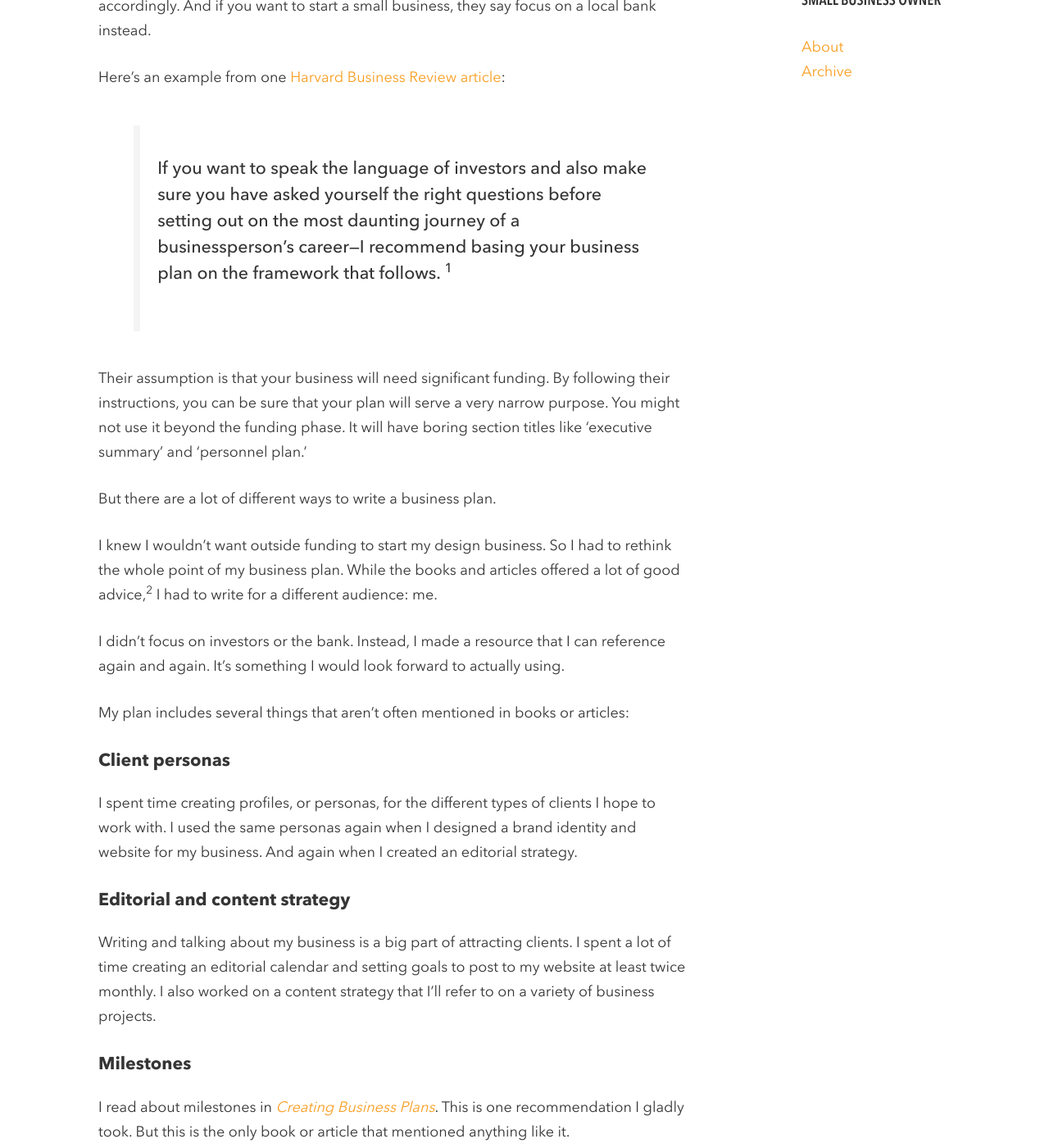
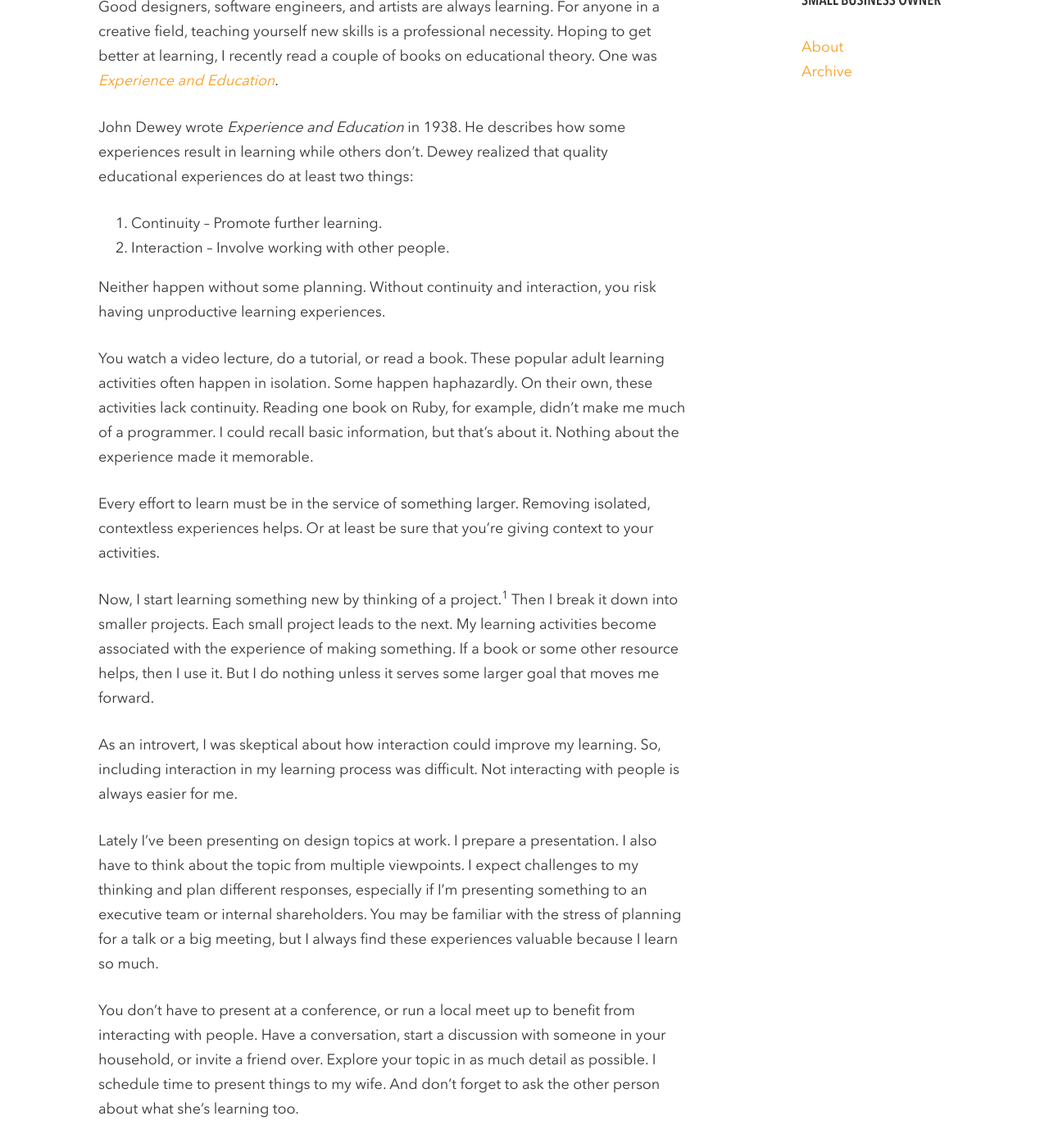
Before and after one commit to ulyth1um/ulyth1um.github.io, a Jekyll site: the page built from index.html, in a window 1280 px wide and 1400 px high, scrolled down 209 px. Shown: the whole window at 82% size. Built offline with Jekyll 4.4.1, drawn with Linux system fonts in a browser that asks for light colours; some of the changed text lies outside the part shown.

Commit message:
Publish Experience and Education for Designers and Developers article

```diff
--- a/_posts/2016-08-07-before-I-write-a-business-plan.markdown
+++ b/_posts/2016-08-07-before-I-write-a-business-plan.markdown
@@ -63,8 +63,8 @@
 
   <ol>
     <li>Who conducted the study, using what methods? What are their biases?</li>
-    <li>Niche Market, Wikipedia.org <a href="https://en.wikipedia.org/wiki/Niche_market">&#8618;</a></li>
-    <li>Cash Flow, Wikipedia.org <a href="https://en.wikipedia.org/wiki/Cash_flow">&#8618;</a></li>
+    <li><a href="https://en.wikipedia.org/wiki/Niche_market">Niche Market, Wikipedia.org</a></li>
+    <li><a href="https://en.wikipedia.org/wiki/Cash_flow">Cash Flow, Wikipedia.org</a></li>
   </ol>
 
 </div>
--- /dev/null
+++ b/_posts/2016-10-31-experience-eductation.markdown
@@ -0,0 +1,42 @@
+---
+layout: post
+title:  "Experience and Education for Designers and Developers"
+date:   2016-10-31 12:00:00
+categories: education
+---
+
+Good designers, software engineers, and artists are always learning. For anyone in a creative field, teaching yourself new skills is a professional necessity. Hoping to get better at learning, I recently read a couple of books on educational theory. One was [_Experience and Education_](https://en.wikipedia.org/wiki/Experience_and_Education_(book)).
+
+John Dewey wrote _Experience and Education_ in 1938. He describes how some experiences result in learning while others don't. Dewey realized that quality educational experiences do at least two things:
+
+1. Continuity – Promote further learning.
+2. Interaction – Involve working with other people.
+
+Neither happen without some planning. Without continuity and interaction, you risk having unproductive learning experiences.
+
+You watch a video lecture, do a tutorial, or read a book. These popular adult learning activities often happen in isolation. Some happen haphazardly. On their own, these activities lack continuity. Reading one book on Ruby, for example, didn't make me much of a programmer. I could recall basic information, but that's about it. Nothing about the experience made it memorable.
+
+Every effort to learn must be in the service of something larger. Removing isolated, contextless experiences helps. Or at least be sure that you're giving context to your activities.
+
+Now, I start learning something new by thinking of a project.<sup>1</sup> Then I break it down into smaller projects. Each small project leads to the next. My learning activities become associated with the experience of making something. If a book or some other resource helps, then I use it. But I do nothing unless it serves some larger goal that moves me forward.
+
+As an introvert, I was skeptical about how interaction could improve my learning. So, including interaction in my learning process was difficult. Not interacting with people is always easier for me.
+
+Lately I've been presenting on design topics at work. I prepare a presentation. I also have to think about the topic from multiple viewpoints. I expect challenges to my thinking and plan different responses, especially if I'm presenting something to an executive team or internal shareholders. You may be familiar with the stress of planning for a talk or a big meeting, but I always find these experiences valuable because I learn so much.
+
+You don't have to present at a conference, or run a local meet up to benefit from interacting with people. Have a conversation, start a discussion with someone in your household, or invite a friend over. Explore your topic in as much detail as possible. I schedule time to present things to my wife. And don't forget to ask the other person about what she's learning too.
+
+Interaction and continuity are ways to give context to learning. Where, when, and how you learn (contexts) are all integral parts of _what_ you learn. Giving context to learning is what drives experience. According to Dewey, good experiences lead to good learning.
+
+The main thing I took away from _Experience and Education_ was to be more intentional. If a learning activity doesn't include continuity or interaction, I don't do it. Experiential learning takes planning. Plan learning experiences not as isolated acitivities, but as a part of a larger goal. It also helps to talk to someone about it.
+
+<div class="footnotes">
+  <span class="meta">Footnotes</span>
+
+  <ol>
+    <li>
+    <a href="https://marco.org/2011/02/01/how-should-i-get-started-with-programming-which">This was great advice from Marco Arment</a>: "If you have a specific idea, the goal of achieving it and the incremental progress along the way will motivate you to keep going."
+    </li>
+  </ol>
+
+</div>
--- a/sg/index.html
+++ b/sg/index.html
@@ -34,4 +34,5 @@
   <li>Fix data example on mobile</li>
   <li>Rework tablet layouts</li>
   <li>Look at article questions, comments pattern</li>
+  <li>Add brand identity document</li>
 </ul>
```
Also changed, not shown: 9 other files.
